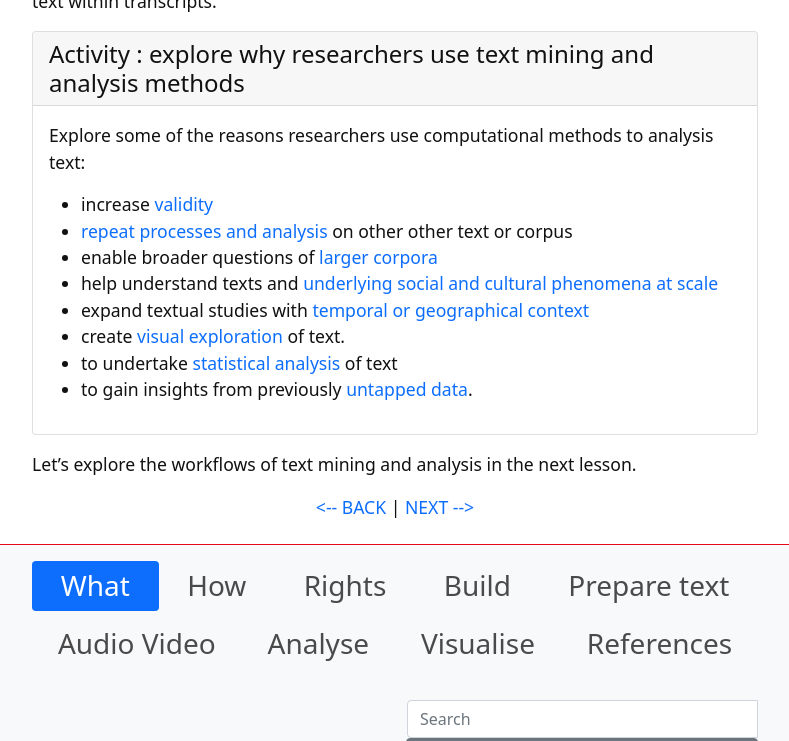
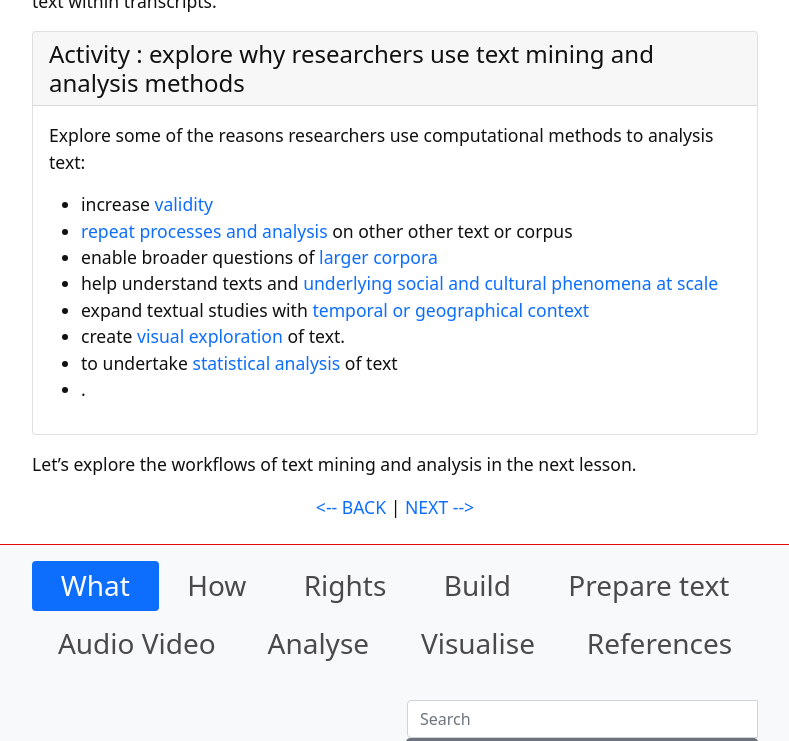
Before and after one commit to GULibrarySandbox/intro-text-mining-analysis-2022, a Jekyll site: the page built from content/1-what.md, in a window 1280 px wide and 900 px high, scrolled down 1618 px, cut to the strip 0-741 px from the top of the window. Shown: the whole strip, without its empty margins (245-1034 px from the left). Built offline with Jekyll 4.4.1, drawn with Linux system fonts in a browser that asks for light colours.

Commit message:
Update 1-what.md

```diff
--- a/content/1-what.md
+++ b/content/1-what.md
@@ -40,7 +40,7 @@ Explore some of the reasons researchers use computational methods to analysis te
 - expand textual studies with [temporal or geographical context](https://glam-workbench.net/web-archives/#exploring-change-over-time)
 - create [visual exploration](http://dh.library.yale.edu/projects/vogue/) of text.
 - to undertake [statistical analysis](https://journals-sagepub-com.libraryproxy.griffith.edu.au/doi/pdf/10.1177/1532673X02030002003) of text
-- to gain insights from previously [untapped data](https://search.informit.org/doi/pdf/10.3316/agispt.20210727050654).{% endcapture %} {% include card.html header="Activity : explore why researchers use text mining and analysis methods" text=text %}
+- .{% endcapture %} {% include card.html header="Activity : explore why researchers use text mining and analysis methods" text=text %}
 
 Let's explore the workflows of text mining and analysis in the next lesson.
 
```
